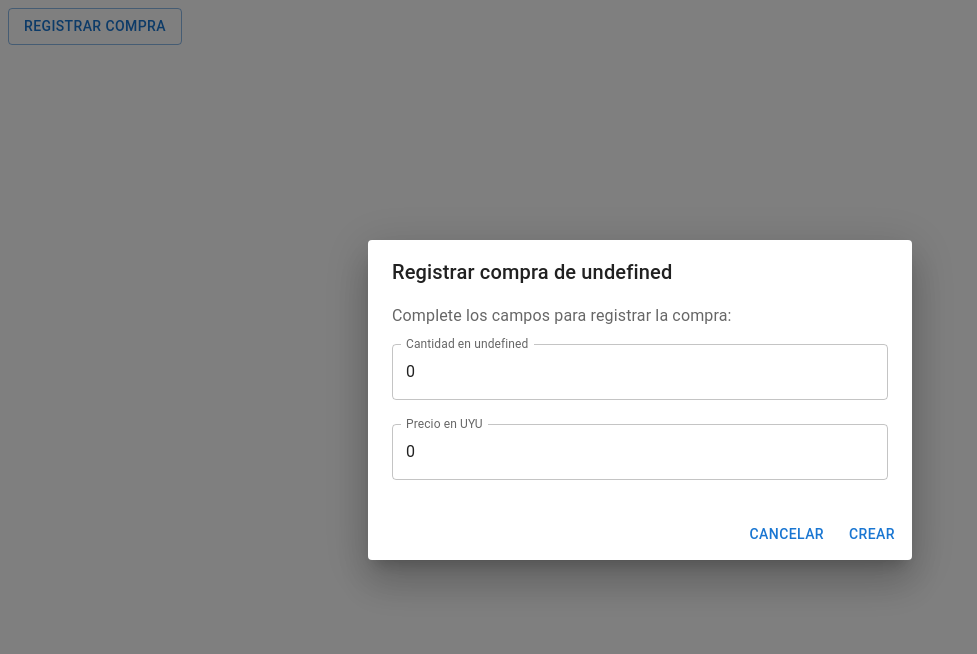
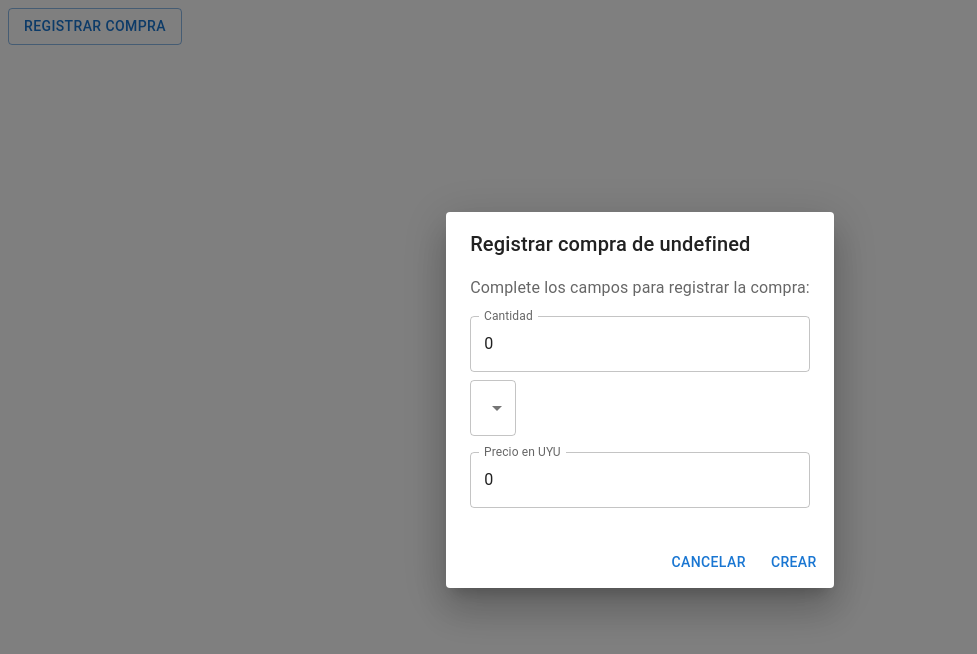
Before and after one commit to fatinoble/muerde-uy, a Next.js app: page /admin/ingredients/components/PurchaseDialog in a window 1280 px wide. Both pictures are taken after a click on the button "REGISTRAR COMPRA". Shown: the top 654 px of the page, without its empty margins (0-977 px from the left). Built offline with nearby package versions, Linux system fonts and the light colour scheme.

Commit message:
unit purchase measure

```diff
--- a/pages/admin/ingredients/components/PurchaseDialog.jsx
+++ b/pages/admin/ingredients/components/PurchaseDialog.jsx
@@ -1,10 +1,13 @@
 import { useState } from 'react';
 import axios from 'axios';
-import { Button, Dialog, DialogActions, DialogContent, DialogContentText, DialogTitle, TextField } from '@mui/material';
+import { Button, Dialog, DialogActions, DialogContent, DialogContentText, DialogTitle, TextField, Select, MenuItem } from '@mui/material';
+import { Tooltip } from '@mui/material';
+import { UNIT_MEASURES_CONVERTER, calculateQuantity } from '@/utils/units_converter/helper';
 
 const PurchaseDialog = ({ fetchIngredients, ingredient }) => {
 
   const [openPurchaseModal, setOpenPurchaseModal] = useState(false);
+  const [ingredientUnit, setIngredientUnit] = useState(ingredient?.unit?.toLowerCase());
   const [newPurchase, setNewPurchase] = useState({
     quantity: 0,
     cost: 0,
@@ -22,8 +25,13 @@ const PurchaseDialog = ({ fetchIngredients, ingredient }) => {
 
   const handlePurchaseIngredient = async () => {
     try {
+      const finalPurchase = { ...newPurchase };
+      if (ingredient?.unit !== 'UN' && ingredient?.unit !== 'un') {
+        finalPurchase.quantity = calculateQuantity(ingredientUnit, newPurchase.quantity);
+      }
+
       await axios.post(`${process.env.NEXT_PUBLIC_API_BASE_URL}/ingredient/purchase`, {
-        purchase_ingredient: newPurchase,
+        purchase_ingredient: finalPurchase,
       });
       fetchIngredients();
       handleClosePurchaseodal();
@@ -42,8 +50,11 @@ const PurchaseDialog = ({ fetchIngredients, ingredient }) => {
           <DialogContentText>
             Complete los campos para registrar la compra:
           </DialogContentText>
+
+
+          <div style={{ justifyContent: 'space-between' }}>
             <TextField
-            label={`Cantidad en ${ingredient?.unit}`}
+              label="Cantidad"
               type="number"
               inputProps={{ min: 0, step: 0.01 }}
               value={newPurchase.quantity}
@@ -56,7 +67,27 @@ const PurchaseDialog = ({ fetchIngredients, ingredient }) => {
               fullWidth
               margin="normal"
               variant="outlined"
-          />
+            >
+            </TextField >
+
+            <Tooltip title="Todo se guarda en gramos menos las unidades" placement="right">
+              <Select
+                label="Unidad"
+                value={ingredientUnit}
+                onChange={(event) => setIngredientUnit(event.target.value)}
+              >
+                {
+                  ingredient?.unit === 'UN' ?
+                    <MenuItem value="UN">Unidad/es</MenuItem> :
+                    UNIT_MEASURES_CONVERTER.map((unitOption) => (
+                      <MenuItem key={unitOption.key} value={unitOption.key}>{unitOption.text}</MenuItem>
+                    ))
+                }
+              </Select>
+            </Tooltip>
+          </div>
+
+
           <TextField
             label="Precio en UYU"
             type="number"
```
Lines whose indentation alone changed are shown as unchanged.
